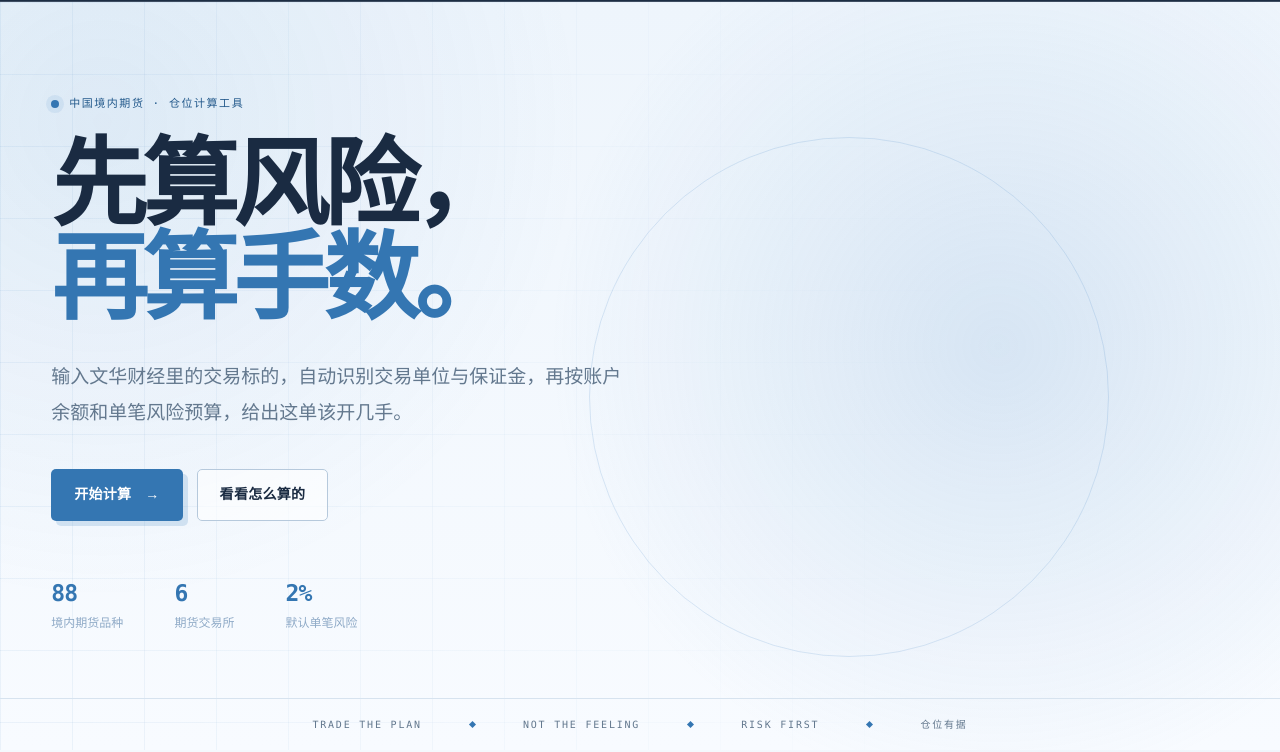
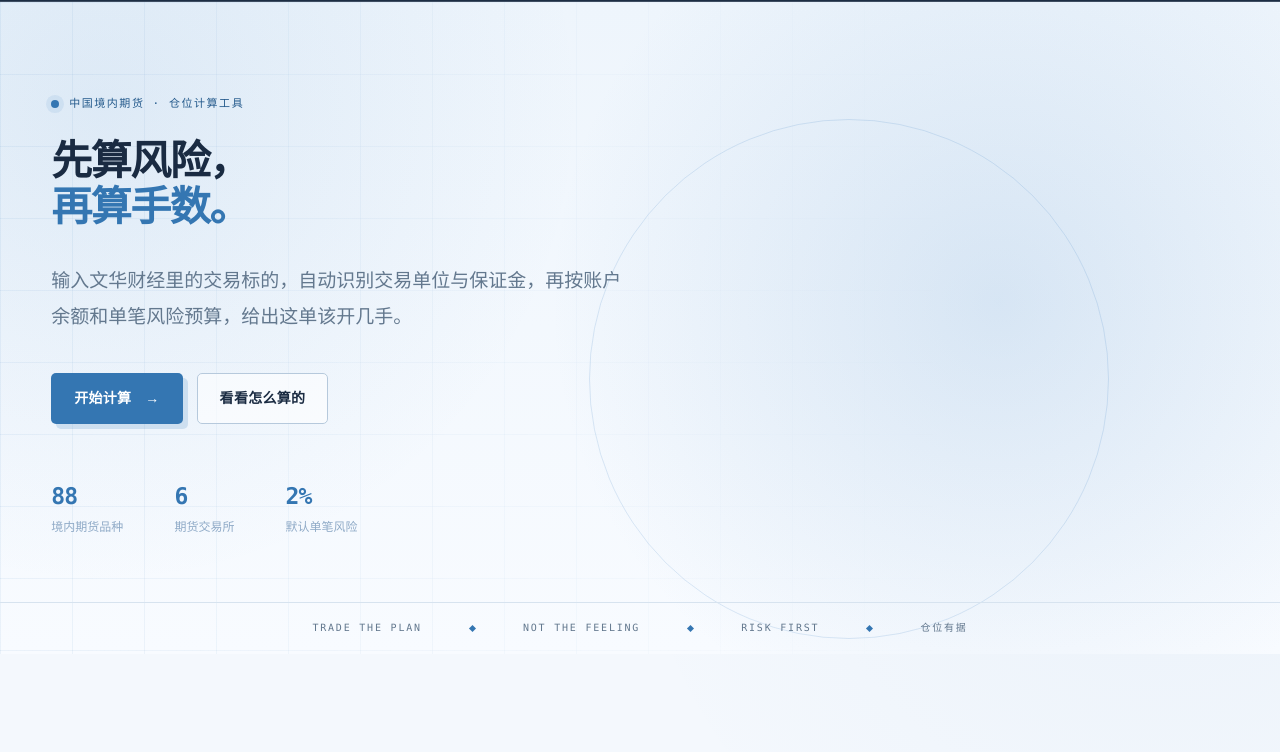
Before and after one commit to hahaclaw/cangheng-futures-position-calculator, a website with bundled scripts: page src/index.html in a window 1280 px wide. Shown: the part 74-826 px from the top of the page. Built offline with nearby package versions, Linux system fonts and the light colour scheme.

Commit message:
style: reduce hero headline size

```diff
--- a/src/assets/styles.css
+++ b/src/assets/styles.css
@@ -319,12 +319,12 @@ ul {
 }
 
 .hero h1 {
-  max-width: 920px;
+  max-width: 760px;
   font-family: var(--font-serif);
-  font-size: clamp(56px, 7.5vw, 108px);
+  font-size: clamp(34px, 3.2vw, 46px);
   font-weight: 900;
-  letter-spacing: -0.055em;
-  line-height: 0.98;
+  letter-spacing: -0.035em;
+  line-height: 1.12;
 }
 
 .hero h1 span {
@@ -2546,7 +2546,7 @@ input[type="range"]::-moz-range-thumb {
   }
 
   .hero h1 {
-    font-size: clamp(48px, 16vw, 72px);
+    font-size: clamp(30px, 8.5vw, 36px);
   }
 
   .hero-lede {
```
